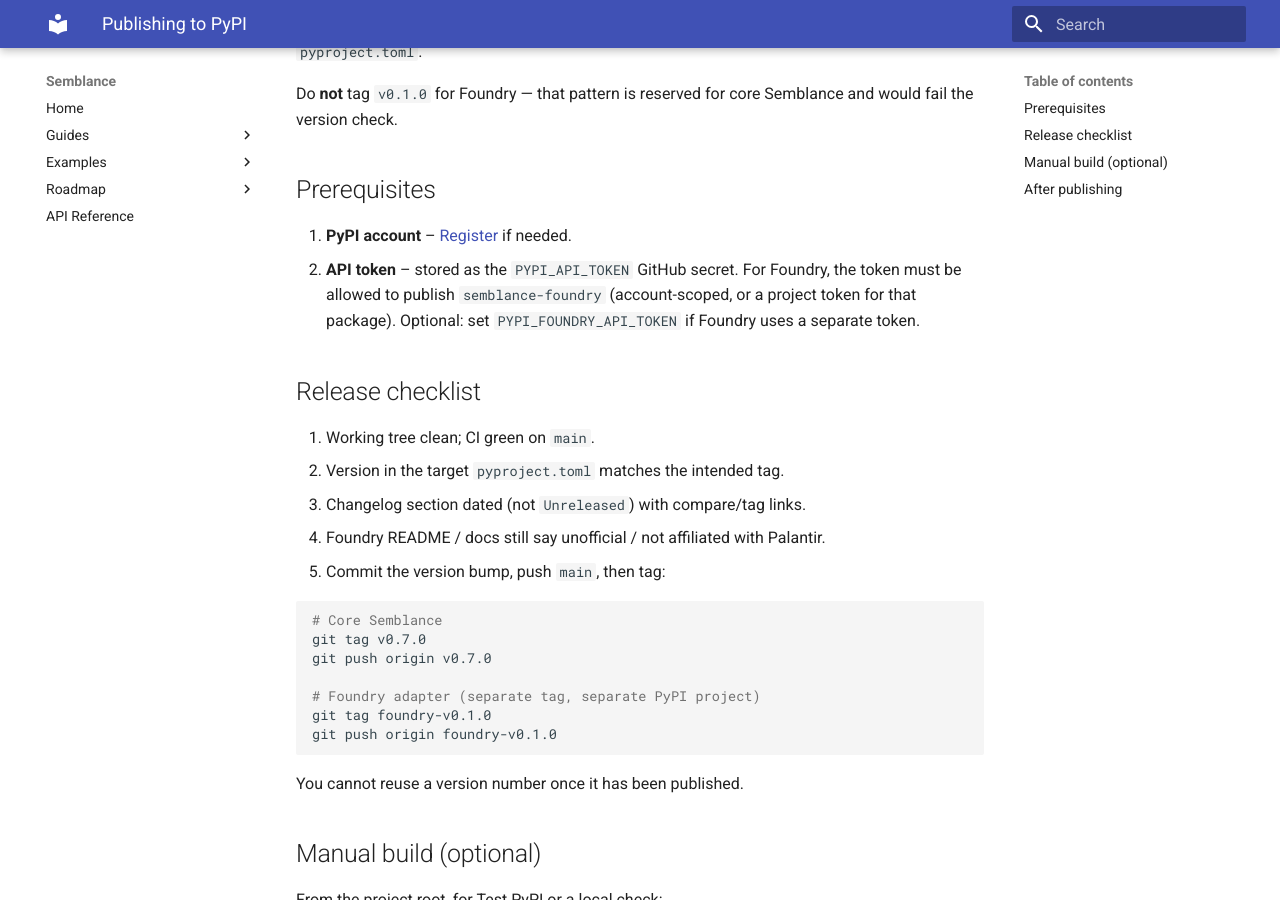
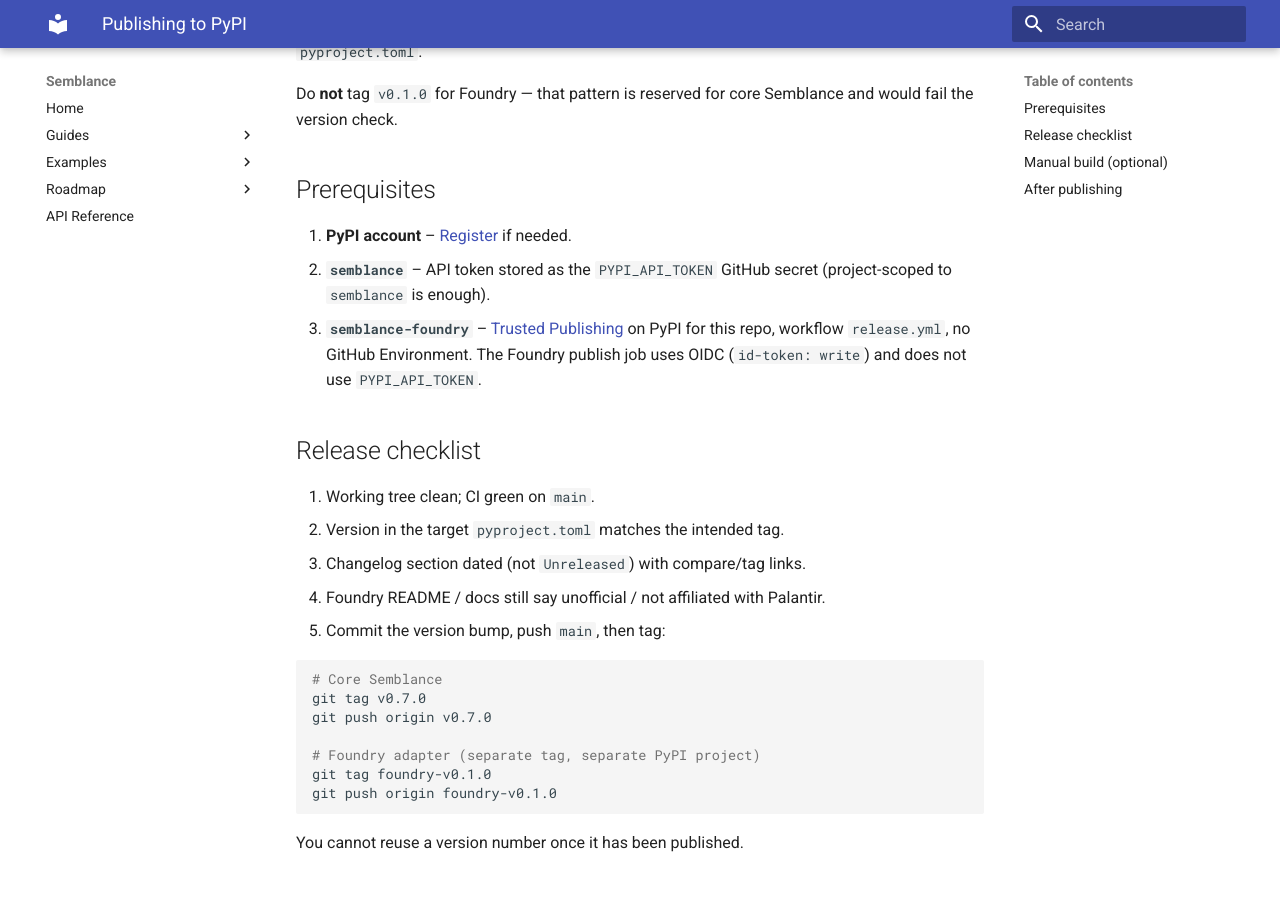
Before and after one commit to eddiethedean/semblance, an MkDocs documentation site: the page built from docs/publishing.md, in a window 1280 px wide and 900 px high, scrolled down 448 px. Built offline with MkDocs 1.6.1 and Material for MkDocs 9.7.7, drawn with Linux system fonts in a browser that asks for light colours.

Commit message:
Use Trusted Publishing for semblance-foundry uploads.
The project-scoped semblance token cannot publish the adapter; Foundry now authenticates with OIDC.

```diff
--- a/docs/publishing.md
+++ b/docs/publishing.md
@@ -14,7 +14,8 @@
 ## Prerequisites
 
 1. **PyPI account** – [Register](https://pypi.org/account/register/) if needed.
-2. **API token** – stored as the `PYPI_API_TOKEN` GitHub secret. For Foundry, the token must be allowed to publish `semblance-foundry` (account-scoped, or a project token for that package). Optional: set `PYPI_FOUNDRY_API_TOKEN` if Foundry uses a separate token.
+2. **`semblance`** – API token stored as the `PYPI_API_TOKEN` GitHub secret (project-scoped to `semblance` is enough).
+3. **`semblance-foundry`** – [Trusted Publishing](https://docs.pypi.org/trusted-publishers/) on PyPI for this repo, workflow `release.yml`, no GitHub Environment. The Foundry publish job uses OIDC (`id-token: write`) and does not use `PYPI_API_TOKEN`.
 
 ## Release checklist
 
```
Also changed, not shown: 1 other file.
